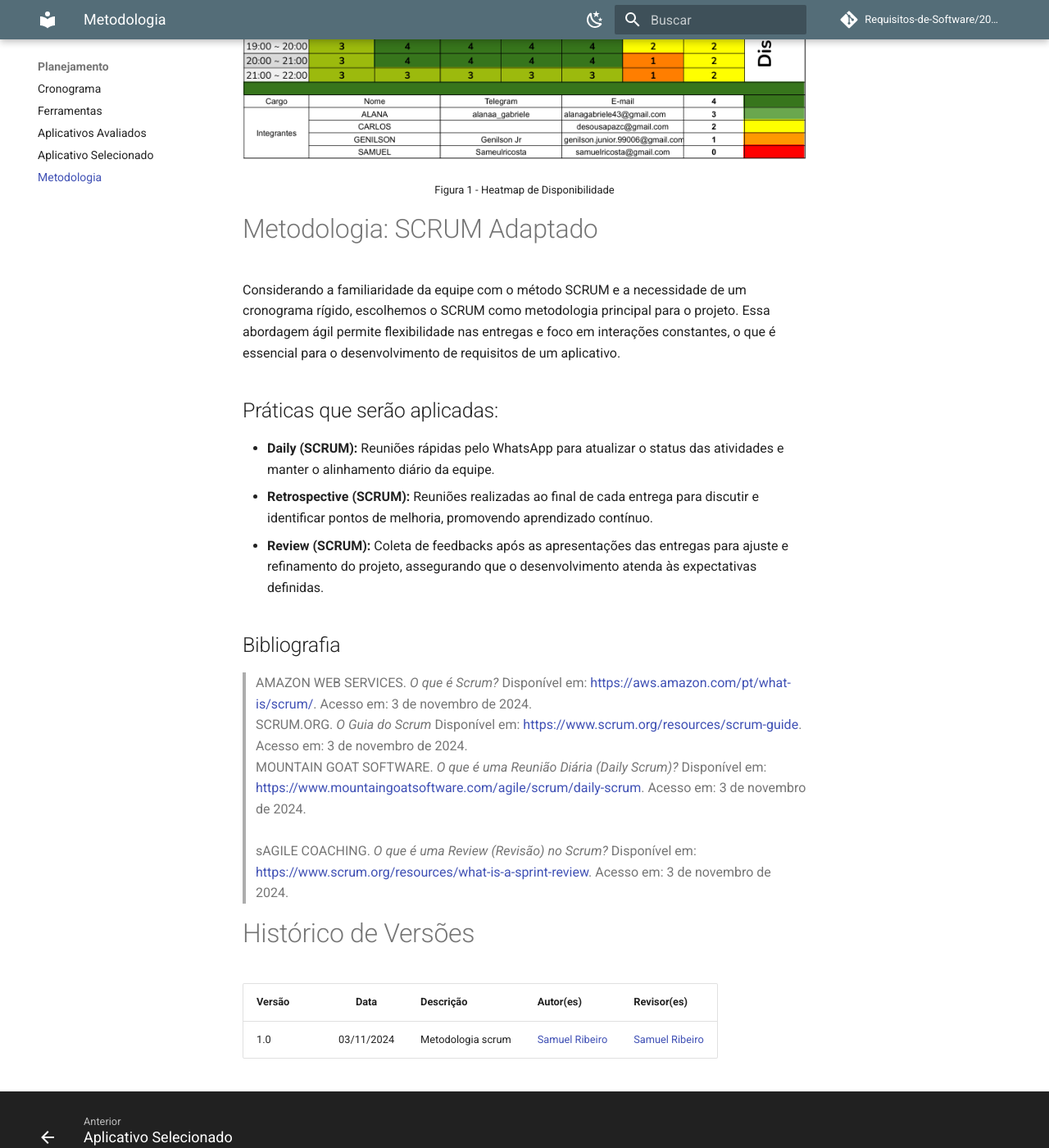
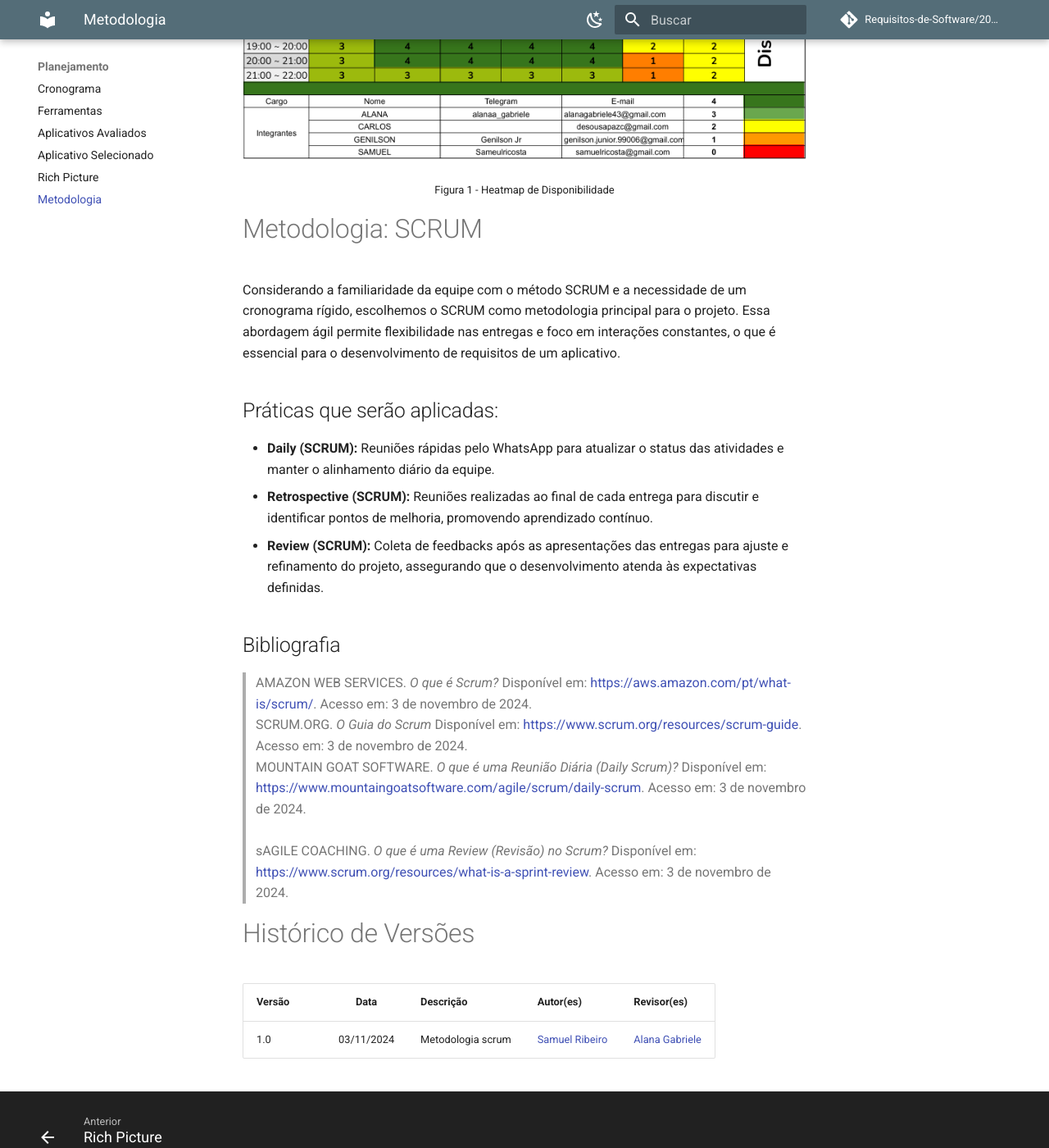
Before and after one commit to Requisitos-de-Software/2024.2-Grupo07, an MkDocs documentation site: the page built from docs/planejamento/metodologia.md, in a window 1280 px wide and 1400 px high, scrolled down 872 px. Shown: the whole window at 82% size. Built offline with MkDocs 1.6.1 and Material for MkDocs 9.7.7, drawn with Linux system fonts in a browser that asks for light colours; comment, search, counter and statistics services are not loaded.

Commit message:
rich picture

```diff
--- a/docs/planejamento/metodologia.md
+++ b/docs/planejamento/metodologia.md
@@ -16,7 +16,7 @@
 
 <font size="2"><p style="text-align: center"> Figura 1 - Heatmap de Disponibilidade </p></font>
 
-# Metodologia: SCRUM Adaptado
+# Metodologia: SCRUM
 
 Considerando a familiaridade da equipe com o método SCRUM e a necessidade de um cronograma rígido, escolhemos o SCRUM como metodologia principal para o projeto. Essa abordagem ágil permite flexibilidade nas entregas e foco em interações constantes, o que é essencial para o desenvolvimento de requisitos de um aplicativo.
 
@@ -37,4 +37,4 @@
 
 | Versão |    Data    | Descrição         | Autor(es)                                          | Revisor(es)                                        |
 | ------ | :--------: | ----------------- | -------------------------------------------------- | -------------------------------------------------- |
-| 1.0    | 03/11/2024 | Metodologia scrum | [Samuel Ribeiro](https://github.com/SamuelRicosta) | [Samuel Ribeiro](https://github.com/SamuelRicosta) |
+| 1.0    | 03/11/2024 | Metodologia scrum | [Samuel Ribeiro](https://github.com/SamuelRicosta) | [Alana Gabriele](https://github.com/alanagabriele) |
--- a/mkdocs.yml
+++ b/mkdocs.yml
@@ -11,6 +11,7 @@
       - Ferramentas: planejamento/ferramentas.md
       - Aplicativos Avaliados: planejamento/aplicativosAvaliados.md
       - Aplicativo Selecionado: planejamento/aplicativoSelecionado.md
+      - Rich Picture: planejamento/richPicture.md
       - Metodologia: planejamento/metodologia.md
 
 
@@ -19,7 +20,7 @@
   language: pt-BR
   features:
     - navigation.instant
-    - navigation.sections  # Corrigir de 'section' para 'sections'
+    - navigation.sections
     - navigation.top
     - navigation.tabs
     - search.suggest
```
Also changed, not shown: docs/planejamento/aplicativosAvaliados.md (+10 -5 lines), docs/planejamento/richPicture.md (added, +29 -0 lines), docs/planejamento/imagens/rp2Alana.png (added), docs/planejamento/imagens/rp3Alana.png (added), docs/planejamento/imagens/rpAlana.png (added).
